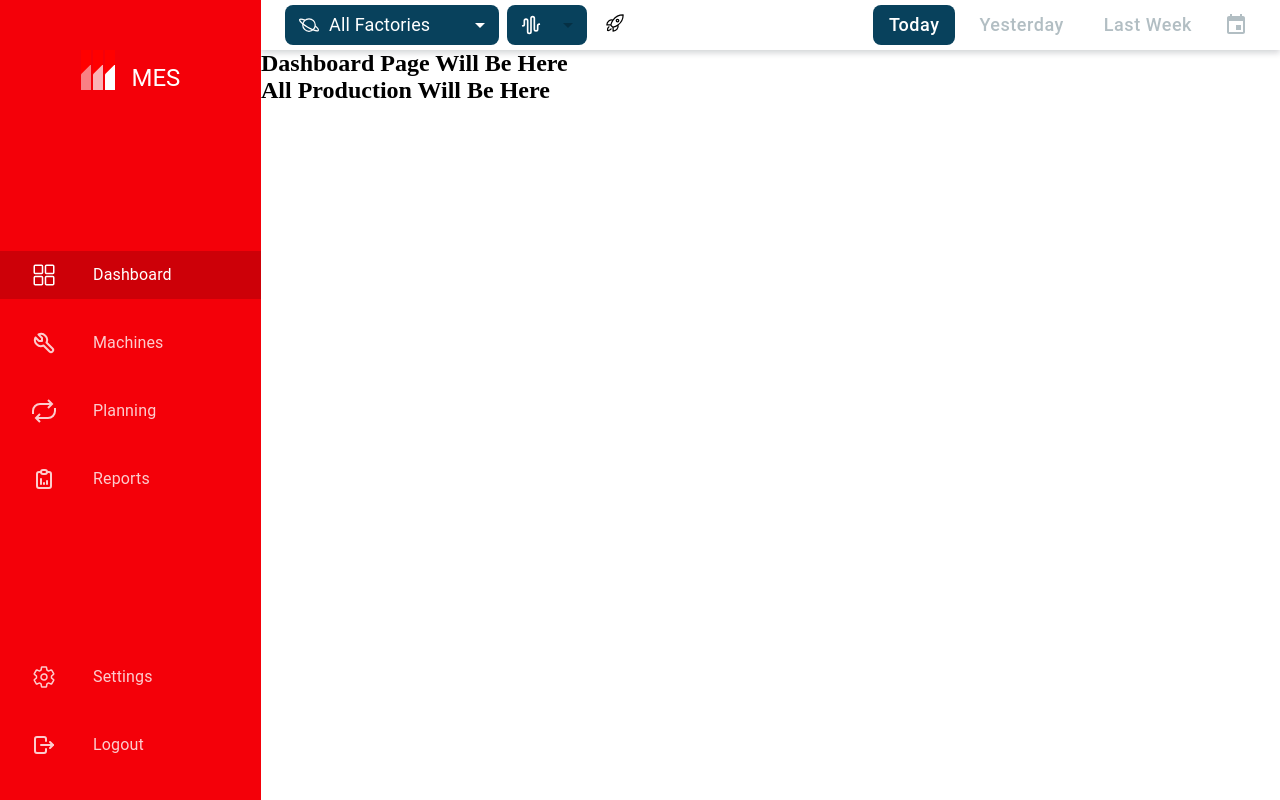
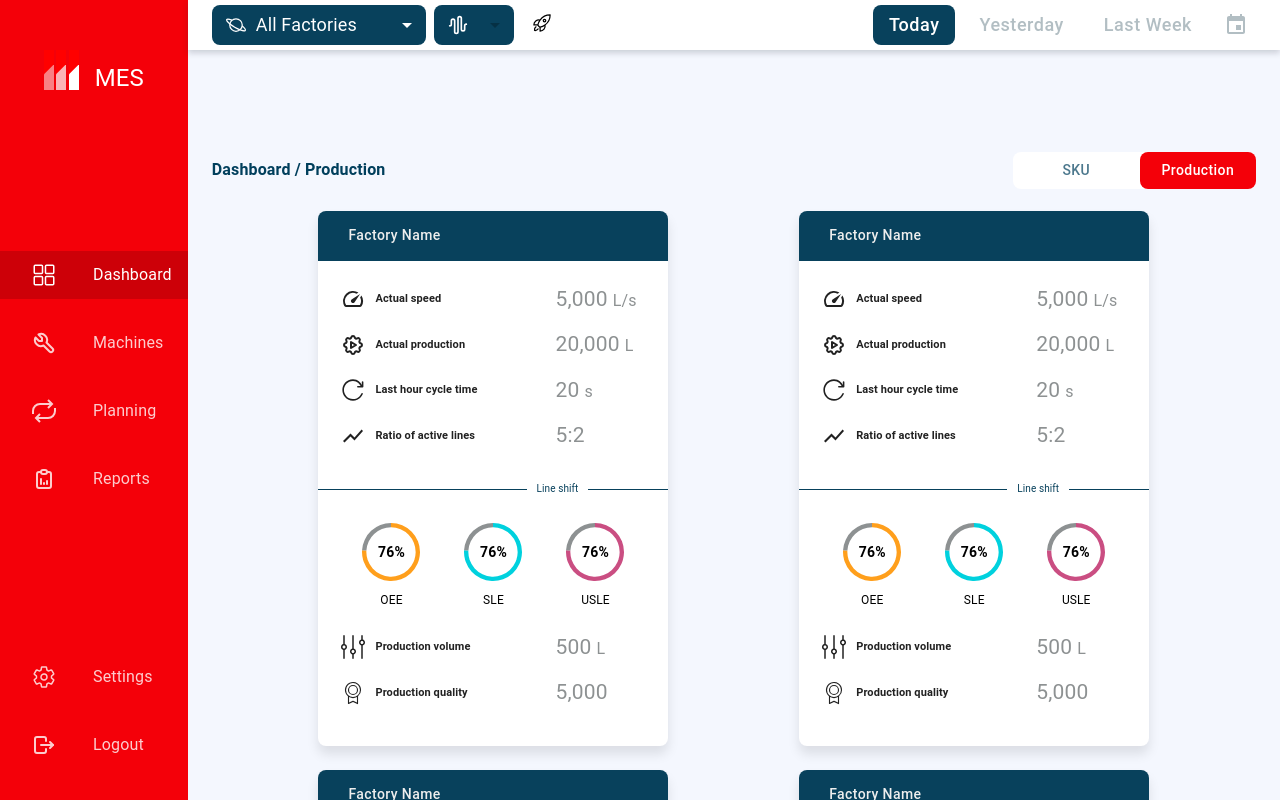
Before and after one commit to AhmedMstafa/factory-mes-dashboard, a React (Vite) app: page /dashboard/production in a window 1280 px wide. Built offline with nearby package versions, Linux system fonts and the light colour scheme.

Commit message:
Add dashboard production page

```diff
--- a/package.json
+++ b/package.json
@@ -15,6 +15,7 @@
     "@mui/icons-material": "^6.4.2",
     "@mui/material": "^6.4.2",
     "@mui/x-date-pickers": "^7.24.1",
+    "@nivo/pie": "^0.88.0",
     "@reduxjs/toolkit": "^2.5.1",
     "dayjs": "^1.11.13",
     "react": "^18.3.1",
--- a/src/components/Header.jsx
+++ b/src/components/Header.jsx
@@ -125,7 +125,8 @@ export default function Header({ handleDrawerOpen, open }) {
       component="nav"
       sx={{
         boxShadow: '0 3px 6px #272D3B33 ',
-        minHeight: '50px',
+        minHeight: { xs: '120px', md: '50px' },
+        zIndex: 1,
       }}
     >
       <Container
--- /dev/null
+++ b/src/components/pie-chart/Pie.jsx
@@ -0,0 +1,53 @@
+import { Box, Typography } from '@mui/material';
+import PieChart from './PieChart';
+import { useEffect, useState } from 'react';
+
+export default function Pie({ lable, value, color, background }) {
+  const [valueState, setValueState] = useState(0);
+  const data = [
+    { id: lable, label: lable, value: valueState, color: color },
+    { id: 'OFF', label: 'OFF', value: 100 - value, color: background },
+  ];
+
+  useEffect(() => {
+    setValueState(value);
+  }, [value]);
+
+  return (
+    <Box>
+      <Box
+        sx={{
+          width: '78px',
+          height: '78px',
+          position: 'relative',
+        }}
+      >
+        <PieChart data={data} />
+        <Typography
+          variant="body1"
+          color="initial"
+          sx={{
+            position: 'absolute',
+            top: '50%',
+            left: '50%',
+            transform: 'translate(-50%, -50%)',
+            fontSize: 'var(--fs-4)',
+            fontWeight: 'bold',
+          }}
+        >
+          {`${data[0].value}%`}
+        </Typography>
+      </Box>
+      <Typography
+        variant="body1"
+        color="initial"
+        sx={{
+          fontSize: 'var(--fs-3)',
+          textAlign: 'center',
+        }}
+      >
+        {`${data[0].label}`}
+      </Typography>
+    </Box>
+  );
+}
--- /dev/null
+++ b/src/components/pie-chart/PieChart.jsx
@@ -0,0 +1,32 @@
+import { ResponsivePie } from '@nivo/pie';
+
+export default function PieChart({ data }) {
+  return (
+    <ResponsivePie
+      data={data}
+      margin={{ top: 10, right: 10, bottom: 10, left: 10 }}
+      innerRadius={0.85}
+      activeOuterRadiusOffset={10}
+      borderColor={{
+        from: 'color',
+        // @ts-ignore
+        modifiers: [['darker', '0.2']],
+      }}
+      enableArcLinkLabels={false}
+      arcLinkLabelsSkipAngle={15}
+      arcLinkLabelsTextOffset={11}
+      arcLinkLabelsTextColor="#333333"
+      arcLinkLabelsDiagonalLength={10}
+      arcLinkLabelsStraightLength={12}
+      arcLinkLabelsThickness={4}
+      arcLinkLabelsColor={{ from: 'color' }}
+      enableArcLabels={false}
+      arcLabelsTextColor={{
+        from: 'color',
+        // @ts-ignore
+        modifiers: [['darker', '1.7']],
+      }}
+      colors={data.map((datum) => datum.color)}
+    />
+  );
+}
--- a/src/pages/dashboard/Dashboard.jsx
+++ b/src/pages/dashboard/Dashboard.jsx
@@ -4,7 +4,6 @@ import { Outlet } from 'react-router-dom';
 export default function Dashboard() {
   return (
     <Box component="section">
-      <h1>Dashboard Page Will Be Here</h1>
       <Outlet />
     </Box>
   );
--- /dev/null
+++ b/src/pages/dashboard/production/CardFaild.jsx
@@ -0,0 +1,53 @@
+import { Box, Stack, Typography } from '@mui/material';
+
+export default function CardFaild({ icon, title, value, subValue }) {
+  return (
+    <Stack
+      direction="row"
+      sx={{
+        alignItems: 'center',
+        mb: '14px',
+      }}
+    >
+      {icon}
+      <Typography
+        variant="body1"
+        component="p"
+        sx={{
+          fontSize: 'var(--fs-2)',
+          fontWeight: 'bold',
+          ml: '10px',
+        }}
+      >
+        {title}
+      </Typography>
+      <Box
+        sx={{
+          ml: 'auto',
+          color: 'var(--granite-grey)',
+          minWidth: '90px',
+        }}
+      >
+        <Typography
+          variant="body1"
+          component="span"
+          sx={{
+            fontSize: 'var(--fs-8)',
+          }}
+        >
+          {value}
+        </Typography>
+        <Typography
+          variant="body1"
+          component="small"
+          sx={{
+            ml: '5px',
+            fontSize: 'var(--fs-2',
+          }}
+        >
+          {subValue}
+        </Typography>
+      </Box>
+    </Stack>
+  );
+}
--- /dev/null
+++ b/src/pages/dashboard/production/FactoryCard.jsx
@@ -0,0 +1,142 @@
+import { Box, Button, Paper, Stack, Typography } from '@mui/material';
+import CardFaild from './CardFaild';
+import { MdSpeed } from 'react-icons/md';
+import { TbSettingsAutomation } from 'react-icons/tb';
+import { RxReload } from 'react-icons/rx';
+import { MdOutlineShowChart } from 'react-icons/md';
+import { SlEqualizer } from 'react-icons/sl';
+import { PiMedalLight } from 'react-icons/pi';
+
+import Pie from '../../../components/pie-chart/Pie';
+
+export default function FactoryCart() {
+  function onClickHandler() {}
+
+  return (
+    <Stack component="article">
+      <Paper
+        onClick={onClickHandler}
+        sx={{
+          width: '350px',
+          borderRadius: '8px',
+          cursor: 'pointer',
+          border: 'none',
+          boxShadow: '0px 8px 12px #0000001A',
+          transition: ' 0.3s linear',
+          ':hover': {
+            transform: 'translateY(-5px)',
+            boxShadow: '0px 16px 24px #0000001A',
+          },
+        }}
+      >
+        <Button
+          sx={{
+            height: '50px',
+            bgcolor: 'var(--ocean-navy)',
+            borderRadius: '8px 8px 0 0',
+            textTransform: 'capitalize',
+            width: '100%',
+            justifyContent: 'start',
+            paddingLeft: '30px',
+            color: 'var(--pearl-grey)',
+            fontSize: 'var(--fs-4)',
+          }}
+        >
+          Factory Name
+        </Button>
+        <Box
+          sx={{
+            p: '23px',
+          }}
+        >
+          <CardFaild
+            icon={<MdSpeed fontSize={24} />}
+            title="Actual speed"
+            value="5,000"
+            subValue="L/s"
+          />
+          <CardFaild
+            icon={<TbSettingsAutomation fontSize={24} />}
+            title="Actual production"
+            value="20,000"
+            subValue="L"
+          />
+          <CardFaild
+            icon={<RxReload fontSize={24} />}
+            title="Last hour cycle time"
+            value="20"
+            subValue="s"
+          />
+          <CardFaild
+            icon={<MdOutlineShowChart fontSize={24} />}
+            title="Ratio of active lines"
+            value="5:2"
+            subValue=""
+          />
+        </Box>
+        <Box
+          sx={{
+            bgcolor: 'var(--ocean-navy)',
+            height: '1px',
+            position: 'relative',
+          }}
+        >
+          <Typography
+            variant="body1"
+            color="initial"
+            sx={{
+              fontSize: '10px',
+              color: 'var(--ocean-navy)',
+              px: '10px',
+              position: 'absolute',
+              top: '-50%',
+              right: '80px',
+              bgcolor: 'var(--pure-white)',
+              transform: 'translateY(-50%)',
+            }}
+          >
+            Line shift
+          </Typography>
+        </Box>
+        <Stack direction="row" justifyContent="center" gap={3} my="23px">
+          <Pie
+            lable={'OEE'}
+            value={76}
+            color={'var( --sunburst-orange)'}
+            background={'var(--granite-grey)'}
+          />
+          <Pie
+            lable={'SLE'}
+            value={76}
+            color={'var(--electric-cyan)'}
+            background={'var(--granite-grey)'}
+          />
+          <Pie
+            lable={'USLE'}
+            value={76}
+            color={'var(--blush-pink)'}
+            background={'var(--granite-grey)'}
+          />
+        </Stack>
+        <Box
+          sx={{
+            p: '0 23px 23px 23px',
+          }}
+        >
+          <CardFaild
+            icon={<SlEqualizer fontSize={24} />}
+            title="Production volume"
+            value="500"
+            subValue="L"
+          />
+          <CardFaild
+            icon={<PiMedalLight fontSize={24} />}
+            title="Production quality"
+            value="5,000"
+            subValue=""
+          />
+        </Box>
+      </Paper>
+    </Stack>
+  );
+}
--- a/src/pages/dashboard/production/Production.jsx
+++ b/src/pages/dashboard/production/Production.jsx
@@ -1,3 +1,101 @@
+import { Box, Button, Container, Stack, Typography } from '@mui/material';
+import FactoryCart from './FactoryCard';
+
 export default function Production() {
-  return <h1>All Production Will Be Here</h1>;
+  return (
+    <Container
+      maxWidth="xl"
+      sx={{
+        mt: '102px',
+        mb: '50px',
+      }}
+    >
+      <Stack
+        direction="row"
+        alignItems="center"
+        justifyContent="space-between"
+        sx={{
+          mb: '22px',
+        }}
+      >
+        <Typography
+          variant="body1"
+          sx={{
+            color: 'var( --deep-sea-blue)',
+            fontSize: 'var(--fs-5)',
+            fontWeight: ' bold',
+          }}
+        >
+          Dashboard / Production
+        </Typography>
+        <Box
+          sx={{
+            bgcolor: 'var(--pure-white)',
+            borderRadius: '8px',
+            display: 'flex',
+            width: '243px',
+          }}
+        >
+          <Button
+            sx={{
+              color: 'var(--dusky-sky)',
+              borderRadius: '8px',
+              flexGrow: 3,
+            }}
+          >
+            SKU
+          </Button>
+          <Button
+            sx={{
+              color: 'var(--pure-white)',
+              bgcolor: 'var(--flame-red)',
+              flexGrow: 1,
+              borderRadius: '8px',
+              textTransform: 'capitalize',
+            }}
+          >
+            Production
+          </Button>
+        </Box>
+      </Stack>
+      <Stack
+        direction="row"
+        flexWrap="wrap"
+        justifyContent="space-evenly"
+        gap={3}
+      >
+        <FactoryCart />
+        <FactoryCart />
+        <FactoryCart />
+        <FactoryCart />
+        <FactoryCart />
+        <FactoryCart />
+        <FactoryCart />
+        <FactoryCart />
+        <FactoryCart />
+        <FactoryCart />
+        <FactoryCart />
+        <FactoryCart />
+        <FactoryCart />
+        <FactoryCart />
+        <FactoryCart />
+        <FactoryCart />
+        <FactoryCart />
+        <FactoryCart />
+        <FactoryCart />
+        <FactoryCart />
+        <FactoryCart />
+        <FactoryCart />
+        <FactoryCart />
+        <FactoryCart />
+        <FactoryCart />
+        <FactoryCart />
+        <FactoryCart />
+        <FactoryCart />
+        <FactoryCart />
+        <FactoryCart />
+        <FactoryCart />
+      </Stack>
+    </Container>
+  );
 }
--- a/src/pages/home/Home.jsx
+++ b/src/pages/home/Home.jsx
@@ -13,11 +13,25 @@ export default function Home() {
   };
 
   return (
-    <Box sx={{ display: 'flex', direction: 'column', height: '100vh' }}>
+    <Box
+      sx={{
+        display: 'flex',
+        direction: 'column',
+        maxHeight: '100vh',
+        overflow: 'hidden',
+      }}
+    >
       <SideBar {...{ open, handleDrawerOpen: toggleDrawerOpen }} />
       <Stack flexGrow={1}>
         <Header {...{ handleDrawerOpen: toggleDrawerOpen, open }} />
-        <Box component="main">
+        <Box
+          component="main"
+          sx={{
+            bgcolor: 'var(--frost-blue)',
+            maxHeight: '100vh',
+            overflowX: 'auto',
+          }}
+        >
           <Outlet />
         </Box>
       </Stack>
```
Also changed, not shown: 1 other file (tests, documents, lock files or other folders).
